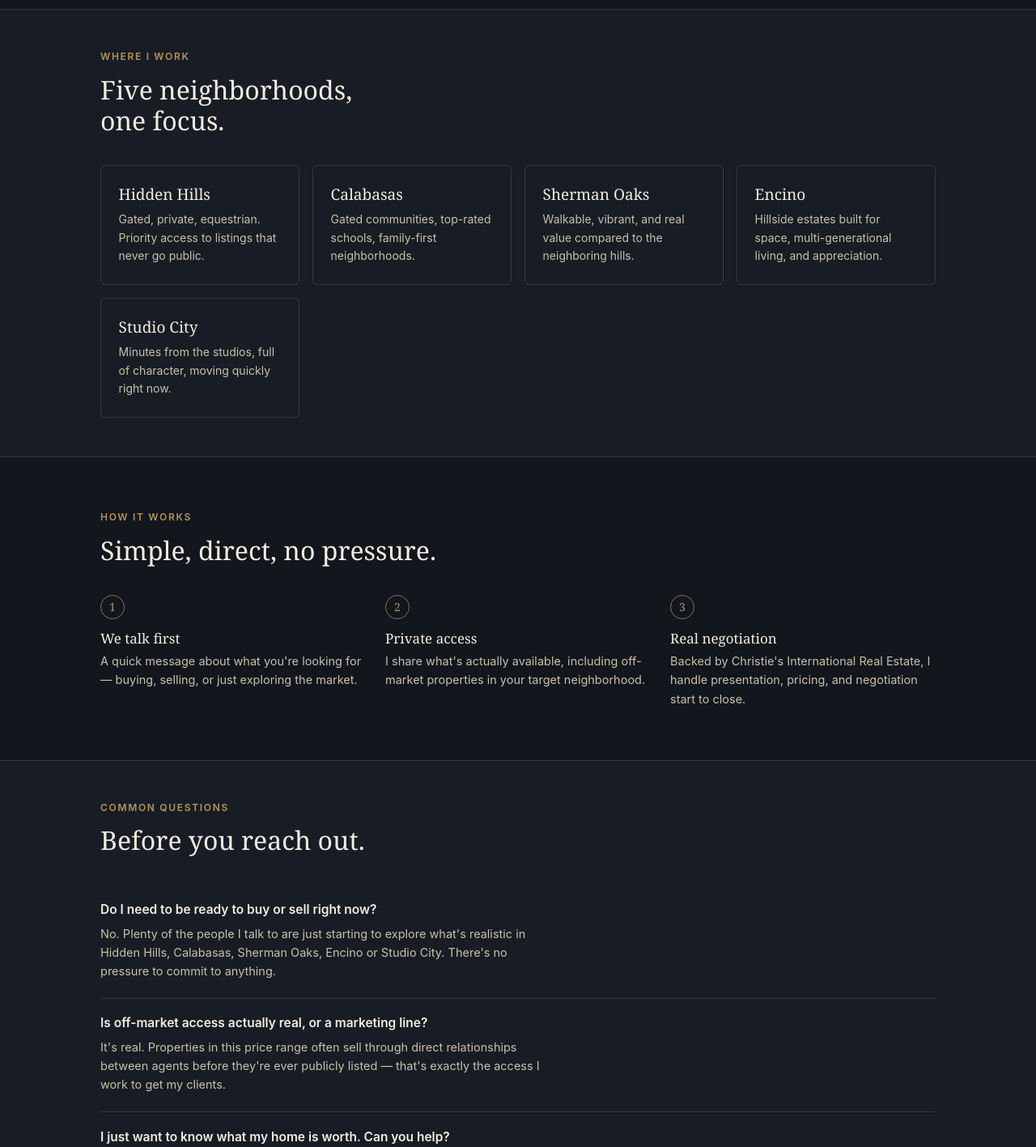
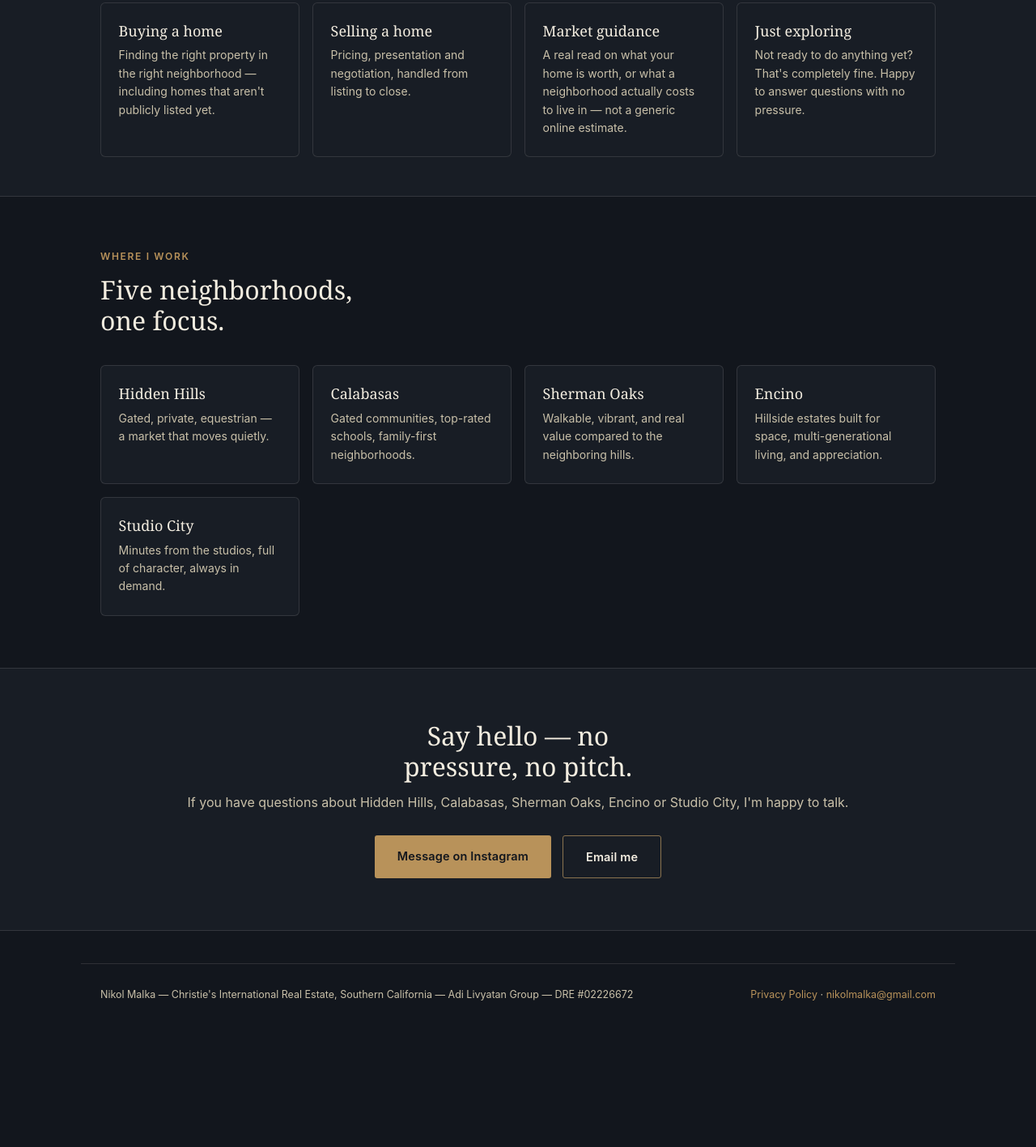
Before and after one commit to client-webpages/nikol-malka-real-estate, a plain HTML site: page index.html in a window 1280 px wide. Shown: the part 1357-2774 px from the top of the page at 81% size. After the commit the page ends 2644 px from the top, so only its background shows below. Drawn offline with Linux system fonts and the light colour scheme.

Commit message:
Simplify to a warm services/about page

```diff
--- a/index.html
+++ b/index.html
@@ -3,8 +3,8 @@
 <head>
 <meta charset="UTF-8">
 <meta name="viewport" content="width=device-width, initial-scale=1.0">
-<title>Nikol Malka | Off-Market Real Estate — Hidden Hills, Calabasas, Encino</title>
-<meta name="description" content="Private, off-market access to homes in Hidden Hills, Calabasas, Sherman Oaks, Encino and Studio City. Nikol Malka, Christie's International Real Estate.">
+<title>Nikol Malka | Los Angeles Real Estate</title>
+<meta name="description" content="Nikol Malka helps buyers and sellers across Hidden Hills, Calabasas, Sherman Oaks, Encino and Studio City, with Christie's International Real Estate.">
 <meta name="robots" content="index, follow">
 <style>
   :root{
@@ -79,8 +79,8 @@
       var(--ink);
     border-bottom:1px solid var(--line);
   }
-  .hero h1{font-size:clamp(30px,5vw,50px);max-width:14ch;margin-bottom:1.1rem;}
-  .hero p.sub{font-size:17px;color:var(--bone-dim);max-width:52ch;margin-bottom:2rem;}
+  .hero h1{font-size:clamp(30px,5vw,48px);max-width:15ch;margin-bottom:1.1rem;}
+  .hero p.sub{font-size:17px;color:var(--bone-dim);max-width:54ch;margin-bottom:2rem;}
 
   .trustbar{
     border-bottom:1px solid var(--line);
@@ -102,50 +102,26 @@
     border-left:3px solid var(--gold);
     padding:0.25rem 0 0.25rem 1.5rem;
     font-family:Georgia,serif;
-    font-size:clamp(19px,2.6vw,24px);
+    font-style:italic;
+    font-size:clamp(19px,2.6vw,23px);
     color:var(--bone);
     max-width:44ch;
-    margin:2rem 0;
+    margin:1.5rem 0;
   }
 
-  .areas{
+  .grid{
     display:grid;
     grid-template-columns:repeat(auto-fit,minmax(230px,1fr));
     gap:16px;
   }
-  .area-card{
+  .card{
     background:var(--panel);
     border:1px solid var(--line);
     border-radius:6px;
     padding:1.5rem 1.35rem;
   }
-  .area-card h3{font-size:19px;margin-bottom:8px;}
-  .area-card p{font-size:14px;color:var(--bone-dim);}
-
-  .steps{
-    display:grid;
-    grid-template-columns:repeat(auto-fit,minmax(220px,1fr));
-    gap:24px;
-  }
-  .step .num{
-    font-family:Georgia,serif;
-    font-size:14px;
-    color:var(--gold);
-    border:1px solid var(--gold-dim);
-    width:30px;height:30px;
-    border-radius:50%;
-    display:flex;align-items:center;justify-content:center;
-    margin-bottom:14px;
-  }
-  .step h3{font-size:17px;margin-bottom:6px;}
-  .step p{font-size:14.5px;color:var(--bone-dim);}
-
-  .faq-item{
-    border-bottom:1px solid var(--line);
-    padding:1.35rem 0;
-  }
-  .faq-item h3{font-family:-apple-system,sans-serif;font-weight:600;font-size:15.5px;margin-bottom:8px;}
-  .faq-item p{font-size:14.5px;color:var(--bone-dim);max-width:60ch;}
+  .card h3{font-size:18px;margin-bottom:8px;}
+  .card p{font-size:14px;color:var(--bone-dim);}
 
   .cta-band{
     background:var(--panel);
@@ -154,7 +130,7 @@
     text-align:center;
     padding:4rem 0;
   }
-  .cta-band h2{font-size:clamp(24px,3.4vw,32px);max-width:20ch;margin:0 auto 0.75rem;}
+  .cta-band h2{font-size:clamp(24px,3.4vw,32px);max-width:22ch;margin:0 auto 0.75rem;}
   .cta-band p{color:var(--bone-dim);margin-bottom:1.75rem;}
   .cta-band .btn-row{justify-content:center;}
 
@@ -185,9 +161,9 @@
 
 <section class="hero">
   <div class="wrap">
-    <span class="eyebrow">Off-market real estate · Los Angeles</span>
-    <h1>Some of the best homes in Hidden Hills never make it to Zillow.</h1>
-    <p class="sub">I'm Nikol Malka. I help buyers and sellers move on properties in Hidden Hills, Calabasas, Sherman Oaks, Encino and Studio City — often before they're ever public.</p>
+    <span class="eyebrow">Los Angeles real estate</span>
+    <h1>Real estate across LA's most private neighborhoods.</h1>
+    <p class="sub">I'm Nikol Malka, a real estate agent with Christie's International Real Estate, focused on Hidden Hills, Calabasas, Sherman Oaks, Encino and Studio City. Buying, selling, or just getting a feel for the market — happy to help.</p>
     <div class="btn-row">
       <a class="btn btn-primary" href="https://instagram.com/the_real_nikol" target="_blank" rel="noopener">Message on Instagram</a>
       <a class="btn btn-secondary" href="mailto:nikolmalka@gmail.com">Email me</a>
@@ -207,40 +183,36 @@
 <section>
   <div class="wrap">
     <div class="section-head">
-      <span class="eyebrow">Why it matters</span>
-      <h2>The homes worth having rarely stay public long.</h2>
+      <span class="eyebrow">About Nikol</span>
+      <h2>A local, hands-on approach.</h2>
     </div>
-    <p class="quote-block">"No Zillow listing. No sign on the lawn. That's what off-market actually looks like — and it's where the best deals in this market are happening."</p>
-    <p style="color:var(--bone-dim);max-width:56ch;font-size:15.5px;">Whether you're buying or selling in Hidden Hills, Calabasas, Sherman Oaks, Encino or Studio City, timing and access matter more than a search filter. I work these five neighborhoods closely enough to know what's coming before it's posted anywhere.</p>
+    <p class="quote-block">"I like to actually know the neighborhoods I work in — not just the listings in them."</p>
+    <p style="color:var(--bone-dim);max-width:58ch;font-size:15.5px;">I work alongside the Adi Livyatan Group at Christie's International Real Estate, focused specifically on five Los Angeles neighborhoods. That focus means I can talk through what actually matters in each one — schools, privacy, walkability, long-term value — instead of general advice that could apply anywhere.</p>
   </div>
 </section>
 
 <section class="tight" style="background:var(--panel);border-top:1px solid var(--line);border-bottom:1px solid var(--line);">
   <div class="wrap">
     <div class="section-head">
-      <span class="eyebrow">Where I work</span>
-      <h2>Five neighborhoods, one focus.</h2>
+      <span class="eyebrow">How I can help</span>
+      <h2>Wherever you're starting from.</h2>
     </div>
-    <div class="areas">
-      <div class="area-card">
-        <h3>Hidden Hills</h3>
-        <p>Gated, private, equestrian. Priority access to listings that never go public.</p>
+    <div class="grid">
+      <div class="card">
+        <h3>Buying a home</h3>
+        <p>Finding the right property in the right neighborhood — including homes that aren't publicly listed yet.</p>
       </div>
-      <div class="area-card">
-        <h3>Calabasas</h3>
-        <p>Gated communities, top-rated schools, family-first neighborhoods.</p>
+      <div class="card">
+        <h3>Selling a home</h3>
+        <p>Pricing, presentation and negotiation, handled from listing to close.</p>
       </div>
-      <div class="area-card">
-        <h3>Sherman Oaks</h3>
-        <p>Walkable, vibrant, and real value compared to the neighboring hills.</p>
+      <div class="card">
+        <h3>Market guidance</h3>
+        <p>A real read on what your home is worth, or what a neighborhood actually costs to live in — not a generic online estimate.</p>
       </div>
-      <div class="area-card">
-        <h3>Encino</h3>
-        <p>Hillside estates built for space, multi-generational living, and appreciation.</p>
-      </div>
-      <div class="area-card">
-        <h3>Studio City</h3>
-        <p>Minutes from the studios, full of character, moving quickly right now.</p>
+      <div class="card">
+        <h3>Just exploring</h3>
+        <p>Not ready to do anything yet? That's completely fine. Happy to answer questions with no pressure.</p>
       </div>
     </div>
   </div>
@@ -249,58 +221,38 @@
 <section>
   <div class="wrap">
     <div class="section-head">
-      <span class="eyebrow">How it works</span>
-      <h2>Simple, direct, no pressure.</h2>
+      <span class="eyebrow">Where I work</span>
+      <h2>Five neighborhoods, one focus.</h2>
     </div>
-    <div class="steps">
-      <div class="step">
-        <div class="num">1</div>
-        <h3>We talk first</h3>
-        <p>A quick message about what you're looking for — buying, selling, or just exploring the market.</p>
+    <div class="grid">
+      <div class="card">
+        <h3>Hidden Hills</h3>
+        <p>Gated, private, equestrian — a market that moves quietly.</p>
       </div>
-      <div class="step">
-        <div class="num">2</div>
-        <h3>Private access</h3>
-        <p>I share what's actually available, including off-market properties in your target neighborhood.</p>
+      <div class="card">
+        <h3>Calabasas</h3>
+        <p>Gated communities, top-rated schools, family-first neighborhoods.</p>
       </div>
-      <div class="step">
-        <div class="num">3</div>
-        <h3>Real negotiation</h3>
-        <p>Backed by Christie's International Real Estate, I handle presentation, pricing, and negotiation start to close.</p>
+      <div class="card">
+        <h3>Sherman Oaks</h3>
+        <p>Walkable, vibrant, and real value compared to the neighboring hills.</p>
       </div>
-    </div>
-  </div>
-</section>
-
-<section class="tight" style="background:var(--panel);border-top:1px solid var(--line);border-bottom:1px solid var(--line);">
-  <div class="wrap">
-    <div class="section-head">
-      <span class="eyebrow">Common questions</span>
-      <h2>Before you reach out.</h2>
-    </div>
-    <div class="faq-item">
-      <h3>Do I need to be ready to buy or sell right now?</h3>
-      <p>No. Plenty of the people I talk to are just starting to explore what's realistic in Hidden Hills, Calabasas, Sherman Oaks, Encino or Studio City. There's no pressure to commit to anything.</p>
-    </div>
-    <div class="faq-item">
-      <h3>Is off-market access actually real, or a marketing line?</h3>
-      <p>It's real. Properties in this price range often sell through direct relationships between agents before they're ever publicly listed — that's exactly the access I work to get my clients.</p>
-    </div>
-    <div class="faq-item">
-      <h3>I just want to know what my home is worth. Can you help?</h3>
-      <p>Yes — message me and I'll walk you through current data for your specific street, not a generic online estimate.</p>
-    </div>
-    <div class="faq-item">
-      <h3>How quickly do you respond?</h3>
-      <p>Instagram DM is the fastest way to reach me directly. I aim to reply personally, not with an automated message.</p>
+      <div class="card">
+        <h3>Encino</h3>
+        <p>Hillside estates built for space, multi-generational living, and appreciation.</p>
+      </div>
+      <div class="card">
+        <h3>Studio City</h3>
+        <p>Minutes from the studios, full of character, always in demand.</p>
+      </div>
     </div>
   </div>
 </section>
 
 <div class="cta-band">
   <div class="wrap">
-    <h2>Let's talk about what's actually available.</h2>
-    <p>Buying, selling, or just curious about the market — start with a message.</p>
+    <h2>Say hello — no pressure, no pitch.</h2>
+    <p>If you have questions about Hidden Hills, Calabasas, Sherman Oaks, Encino or Studio City, I'm happy to talk.</p>
     <div class="btn-row">
       <a class="btn btn-primary" href="https://instagram.com/the_real_nikol" target="_blank" rel="noopener">Message on Instagram</a>
       <a class="btn btn-secondary" href="mailto:nikolmalka@gmail.com">Email me</a>
```
